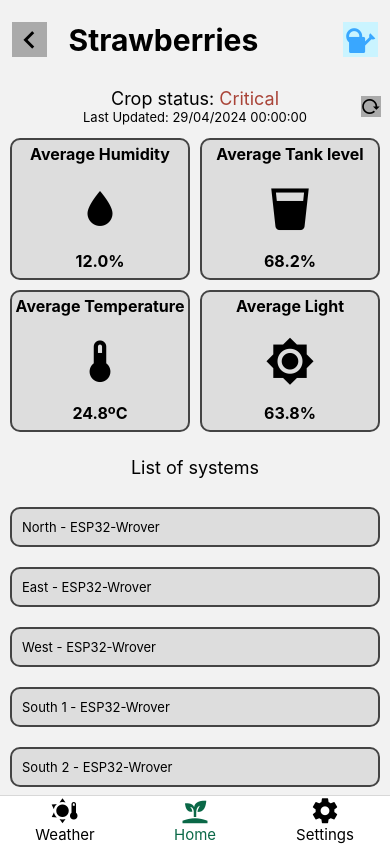
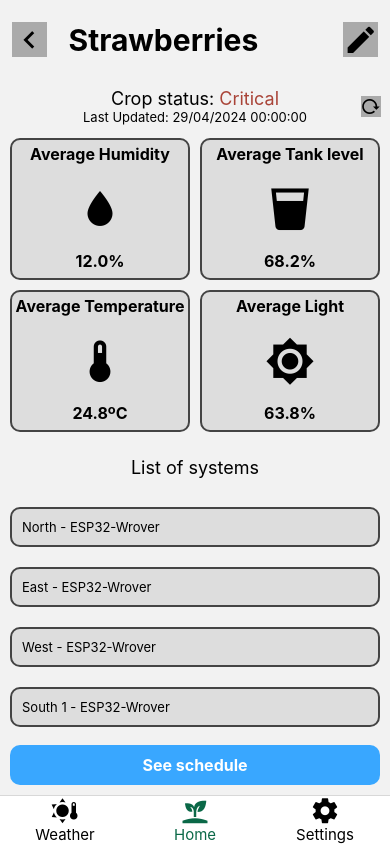
Before and after one commit to PedroGasparinho/HydroHarvestMobile, a React Native app: screen /BottomNavigator in a window 390 px wide. Both pictures are taken after a click on the element 83 px from the left and 189 px from the top of the page. Built offline with nearby package versions, Linux system fonts and the light colour scheme.

Commit message:
Added button to edit crop name (no functionality)

```diff
--- a/src/pages/CropPage/index.tsx
+++ b/src/pages/CropPage/index.tsx
@@ -1,8 +1,8 @@
 import { SCHEDULE_PAGE, homeNavigationStackProp } from "../../routes/homeStack";
 import TitleBarComponent from "../../components/TitleBarComponent";
 import { NativeStackScreenProps } from "@react-navigation/native-stack";
-import { Action, PAGE_SUBTITLE_SIZE, TEXT_COLOR, goBackIcon, wateringCanIcon } from "../../utils";
-import { ScrollView, StyleSheet, Text, View } from "react-native";
+import { ALT_TEXT_COLOR, Action, ITEM_RADIUS, ITEM_TITLE_SIZE, PAGE_SUBTITLE_SIZE, TEXT_COLOR, WATER_ICON_MAIN_COLOR, editIcon, goBackIcon, wateringCanIcon } from "../../utils";
+import { ScrollView, StyleSheet, Text, TouchableOpacity, View } from "react-native";
 import SystemComponent from "../../components/SystemComponent";
 import StatusPanelComponent from "../../components/StatusPanelComponent";
 
@@ -18,12 +18,16 @@ function CropPage({navigation, route}: NavProps) {
     }
 
     const rightAction : Action = {
-        icon: wateringCanIcon,
-        action: () => navigation.navigate(SCHEDULE_PAGE, crop),
+        icon: editIcon,
+        action: () => {},
     }
 
     function getRightAction() {
         return crop.isWatering? rightAction : undefined;
+    }
+
+    function goToSchedule() {
+        navigation.navigate(SCHEDULE_PAGE, crop);
     }
 
     let i = 0;
@@ -42,6 +46,11 @@ function CropPage({navigation, route}: NavProps) {
                     }
                 </>
             </ScrollView>
+            <View style={styles.scheduleButtonView}>
+                <TouchableOpacity style={styles.scheduleButtonStyle}>
+                    <Text style={styles.scheduleButtonText} onPress={goToSchedule}>See schedule</Text>
+                </TouchableOpacity>
+            </View>
         </>
     );
 
@@ -61,7 +70,27 @@ const styles = StyleSheet.create({
     },
 
     systemsListView: {
-        height: "37.5%",
+        height: "30%",
+    },
+
+    scheduleButtonView: {
+        height: "7.5%",
+        padding: 10,
+    },
+
+    scheduleButtonStyle: {
+        width: "100%",
+        height: "100%",
+        backgroundColor: WATER_ICON_MAIN_COLOR,
+        borderRadius: ITEM_RADIUS,
+        justifyContent: "center",
+        alignItems: "center",
+    },
+
+    scheduleButtonText: {
+        color: ALT_TEXT_COLOR,
+        fontSize: ITEM_TITLE_SIZE,
+        fontWeight: "bold"
     }
 
 });
--- a/src/utils/index.tsx
+++ b/src/utils/index.tsx
@@ -94,6 +94,7 @@ export const BOTTOM_BAR_INACTIVE_COLOR = "#000000";
 
 //Global text-related constants
 export const TEXT_COLOR = "#000000";
+export const ALT_TEXT_COLOR = "#ffffff";
 
 //Global border-related constants
 export const BORDER_COLOR = "#444444";
```
